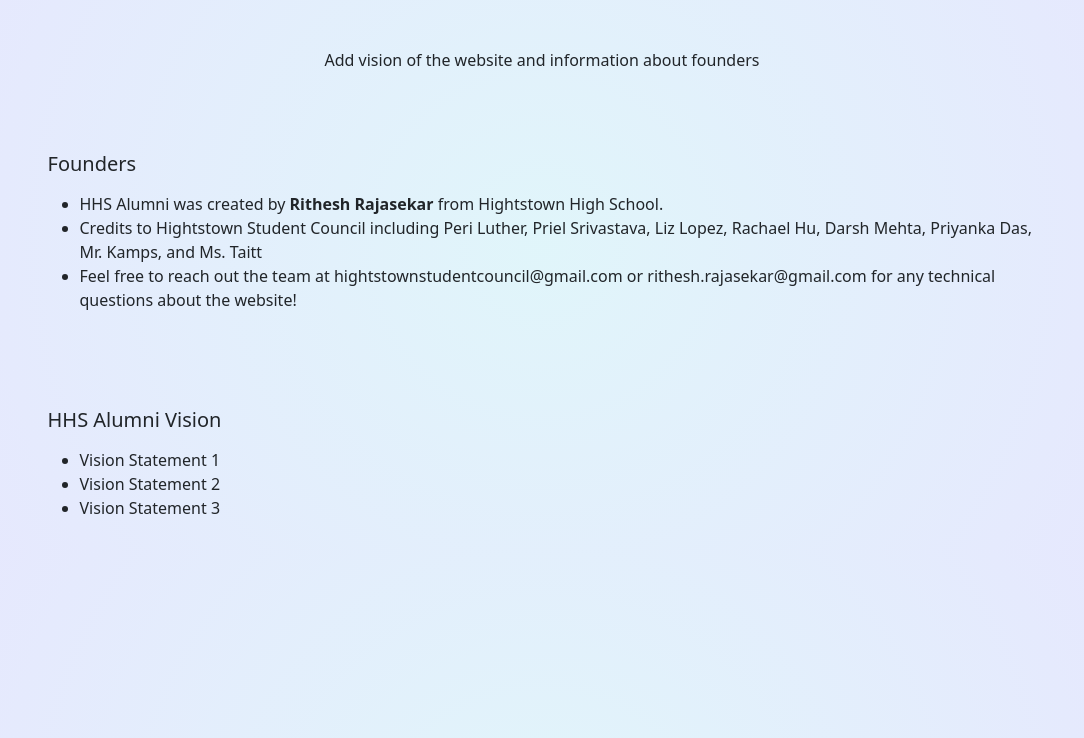
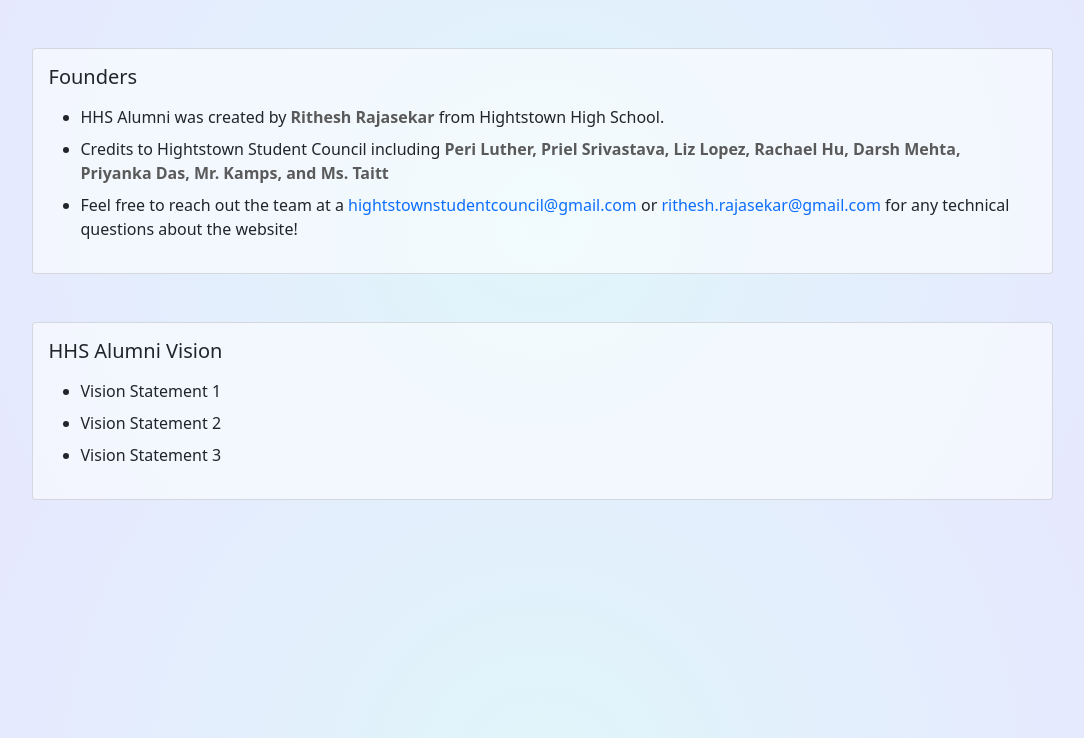
Before and after one commit to ritheshrajasekar/hhsalumniwebsite, a Flask app: page /about_us in a window 1280 px wide. Shown: the part 62-800 px from the top of the page, without its empty margins (98-1182 px from the left). Run offline with Flask 2, Linux system fonts and the light colour scheme; some libraries are stand-ins or nearby versions.

Commit message:
added cards in about us page

```diff
--- a/static/styles/main.css
+++ b/static/styles/main.css
@@ -148,3 +148,19 @@ body {
   font-size: 15px;
   margin-left: 3px;
 }
+
+.email {
+  text-decoration: none;
+}
+
+.bold-name {
+  color: rgb(90, 90, 90);
+}
+
+.about-us-card {
+  background-color: rgba(255, 255, 255, 0.558);
+}
+
+.about-us-card:hover {
+  background-color: rgb(235, 250, 230);
+}
--- a/templates/about_us.html
+++ b/templates/about_us.html
@@ -2,35 +2,34 @@
 body%}
 <div class="container">
   <div class="row justify-content-center mt-5">
-    <div class="col-6 text-center">
-      <p>Add vision of the website and information about founders</p>
-    </div>
-  </div>
-  <div class="row justify-content-center mt-5">
     <div class="col-11">
-      <div class="card-body">
-        <h5 class="card-title">Founders</h5>
-        <p class="card-text">
-          <ul>
-            <li>HHS Alumni was created by <strong>Rithesh Rajasekar</strong> from Hightstown High School.</li>
-            <li>Credits to Hightstown Student Council including Peri Luther, Priel Srivastava, Liz Lopez, Rachael Hu, Darsh Mehta, Priyanka Das, Mr. Kamps, and Ms. Taitt </li>
-            <li>Feel free to reach out the team at hightstownstudentcouncil@gmail.com or rithesh.rajasekar@gmail.com for any technical questions about the website!</li>
-          </ul>
-        </p>
+      <div class="card about-us-card">
+        <div class="card-body">
+          <h5 class="card-title">Founders</h5>
+          <p class="card-text">
+            <ul>
+              <li class="mb-2">HHS Alumni was created by <b class="bold-name">Rithesh Rajasekar</b> from Hightstown High School.</li>
+              <li class="mb-2">Credits to Hightstown Student Council including <b class="bold-name">Peri Luther, Priel Srivastava, Liz Lopez, Rachael Hu, Darsh Mehta, Priyanka Das, Mr. Kamps, and Ms. Taitt</b></li>
+              <li class="mb-2">Feel free to reach out the team at a <a class="email" href="mailto: hightstownstudentcouncil@gmail.com">hightstownstudentcouncil@gmail.com</a> or <a class="email" href="mailto: rithesh.rajasekar@gmail.com">rithesh.rajasekar@gmail.com</a> for any technical questions about the website!</li>
+            </ul>
+          </p>
+        </div>
       </div>
     </div>
   </div>
   <div class="row justify-content-center mt-5">
     <div class="col-11">
-      <div class="card-body">
-        <h5 class="card-title">HHS Alumni Vision</h5>
-        <p class="card-text">
-          <ul>
-            <li>Vision Statement 1</li>
-            <li>Vision Statement 2 </li>
-            <li>Vision Statement 3</li>
-          </ul>
-        </p>
+      <div class="card about-us-card">
+        <div class="card-body">
+          <h5 class="card-title">HHS Alumni Vision</h5>
+          <p class="card-text">
+            <ul>
+              <li class="mb-2">Vision Statement 1</li>
+              <li class="mb-2">Vision Statement 2 </li>
+              <li class="mb-2">Vision Statement 3</li>
+            </ul>
+          </p>
+        </div>
       </div>
     </div>
   </div>
```
